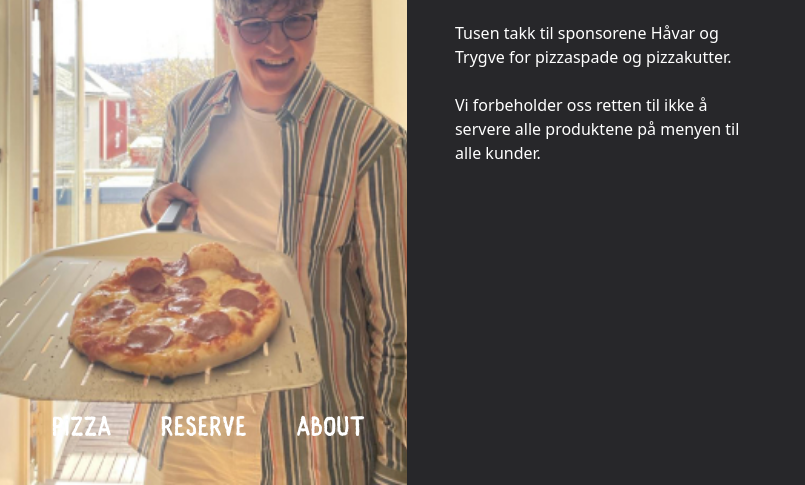
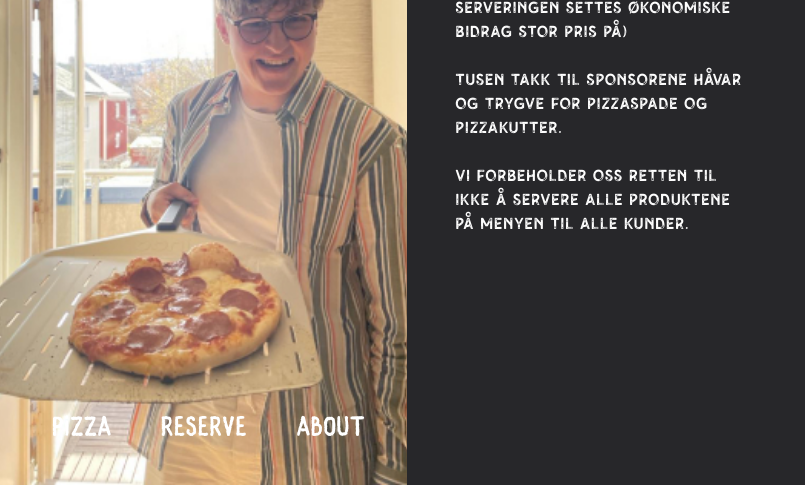
Before and after one commit to havarhagelund/pleyms, an Astro site: page /about in a window 1280 px wide. Shown: the part 315-800 px from the top of the page, without its empty margins (0-805 px from the left). Built offline with nearby package versions, Linux system fonts and the light colour scheme; Astro itself is replaced by a stand-in of ours.

Commit message:
feat - about font

```diff
--- a/src/pages/about.astro
+++ b/src/pages/about.astro
@@ -12,7 +12,7 @@ import Nav from '../components/Nav.astro';
                     <Nav/>
                 </div>
             </div>
-            <div class="p-5 w-96 sm:p-12">
+            <div class="p-5 w-96 sm:p-12 font-restoration">
                 <p>I midten av mai 2023 ble Pleyms Pizza Balcony etablert takket være en tur til Obs BYGG Tiller som resulterte i fullstendig overtenning. Mange 1000-lapper senere har Pleyms Pizza Balcony blitt til en av byens beste steder å nyte god neapolitan pizza og middels god utsikt.</p>
                 <p>(Siden vi ikke tar betalt for serveringen settes økonomiske bidrag stor pris på)</p>
                 <br>
```
